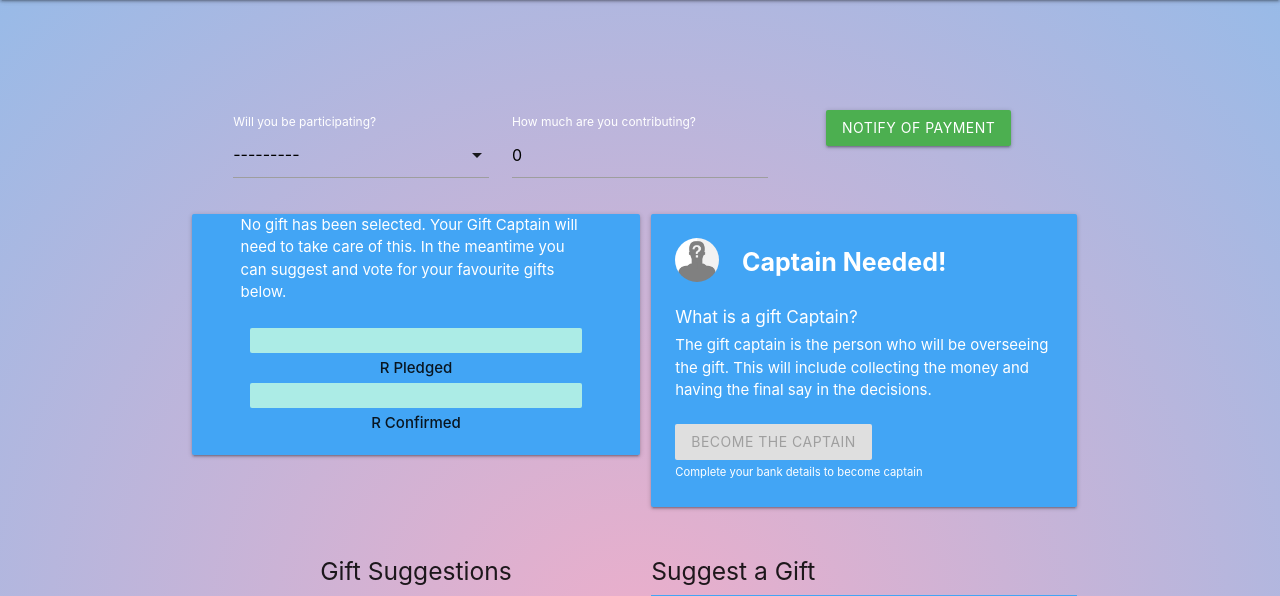
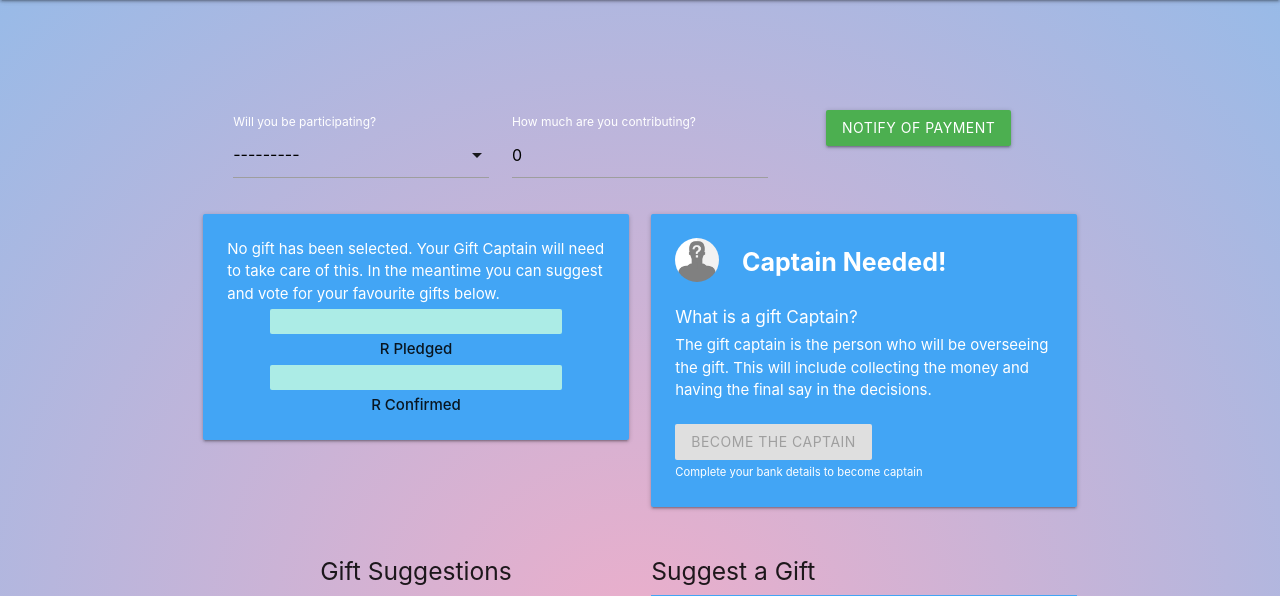
Before and after one commit to Brendan-Stubbs/gift_of_groups, a Django app: template gifts/templates/gifts/view_gift.html in a window 1280 px wide. Shown: the part 64-660 px from the top of the page. Run offline with Django 3.2, Linux system fonts and the light colour scheme; the template is opened without the code that fills it: values that come from a table or form of the project are taken from there, others are empty; some libraries are stand-ins or nearby versions.

Commit message:
cleanup target stuff

```diff
--- a/gifts/templates/gifts/view_gift.html
+++ b/gifts/templates/gifts/view_gift.html
@@ -70,10 +70,9 @@
 
   <!-- Target Stuff -->
   <div class="row">
-    <div id="target-details" class="col s12 m12 l6 card-panel blue lighten-1">
+    <div id="target-details" class="col s12 m12 l6">
       <!-- No gift selected -->
-      <div class="row">
-        <div class="col s12 offset-m1 m10">
+      <div class="card-panel blue lighten-1">
         {% if gift.chosen_gift %}
         <h5 class="white-text center-align">{{gift.chosen_gift.title}}</h5>
         <h6 class="white-text center-align">Target: R{{gift.chosen_gift.price|floatformat:2}}</h6>
@@ -82,8 +81,7 @@
         <span class="white-text">No gift has been selected. Your Gift Captain will need to take care of this. In the meantime you can suggest and vote for your favourite gifts below.
         </span>
         {% endif %}
-        </div>
-      </div>
+
         <!-- End no gift selected -->
         <div class="col m10 offset-m1">
           <div class="progress gift-countdown">
@@ -94,6 +92,8 @@
             <div class="determinate" style="width: {{gift.get_total_contribution_percentage}}%"></div>
           </div>
           <p class="center-align gift-countdown-text">R{{gift.get_total_pledged_amount|floatformat:2}} Confirmed</p>
+        </div>
+        <div class="clearfix"></div>
       </div>
     </div>
     <!-- End Target Stuff -->
```
Lines whose indentation alone changed are shown as unchanged.
